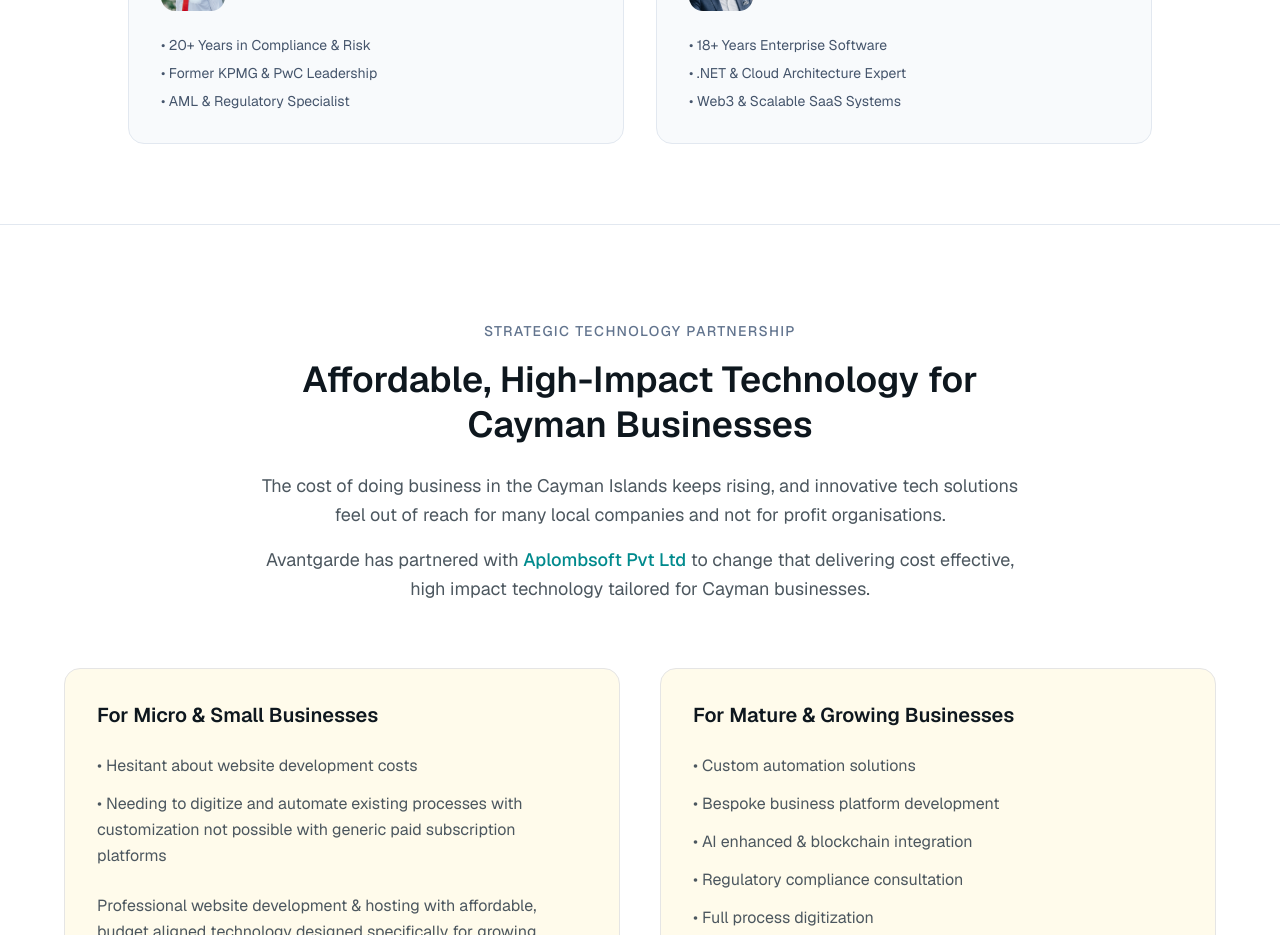
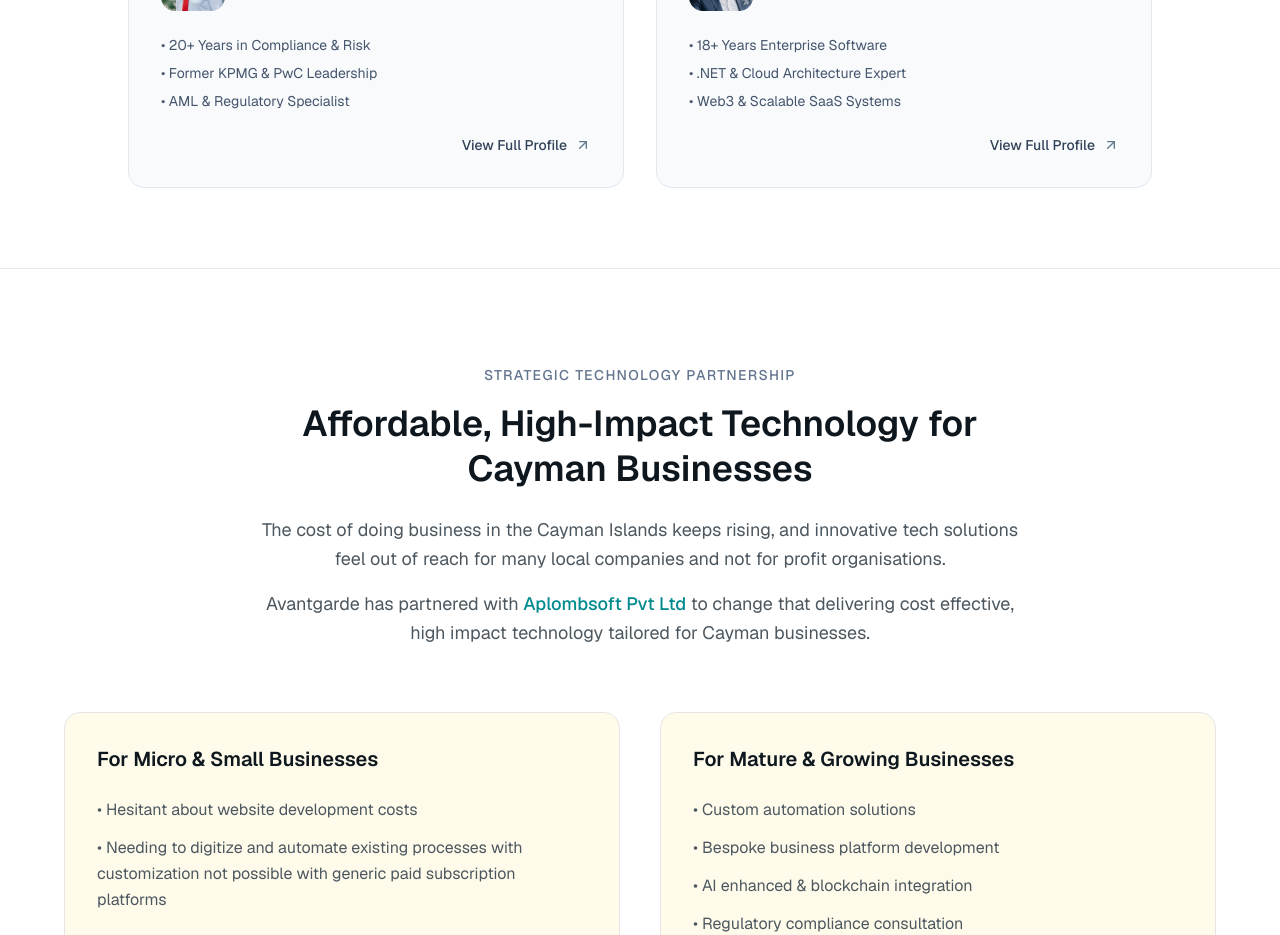
Before and after one commit to ASPLGit/avantgarde-website, a Next.js app: page / in a window 1280 px wide. Shown: the part 1060-1995 px from the top of the page. Built offline with nearby package versions, Linux system fonts and the light colour scheme.

Commit message:
added arrow nav on bio card

```diff
--- a/app/page.tsx
+++ b/app/page.tsx
@@ -14,6 +14,7 @@ import {
   Layers,
   Brain,
   Linkedin,
+  ArrowUpRight,
 } from "lucide-react";
 import { SiteHeader } from "@/components/site-header";
 
@@ -149,7 +150,15 @@ export default function Home() {
                 <li>• Former KPMG & PwC Leadership</li>
                 <li>• AML & Regulatory Specialist</li>
               </ul>
+              <div className="mt-6 flex items-center gap-2 justify-end">
+                <span className="text-sm font-medium text-slate-700 group-hover:text-slate-900 transition-colors">
+                  View Full Profile
+                </span>
 
+                <ArrowUpRight
+                  className="w-4 h-4 text-slate-500 transition-all duration-300 group-hover:text-slate-900 group-hover:translate-x-1 group-hover:-translate-y-1"
+                />
+              </div>
             </Link>
 
             {/* Founder 2 */}
@@ -176,6 +185,15 @@ export default function Home() {
                 <li>• .NET & Cloud Architecture Expert</li>
                 <li>• Web3 & Scalable SaaS Systems</li>
               </ul>
+              <div className="mt-6 flex items-center gap-2 justify-end">
+                <span className="text-sm font-medium text-slate-700 group-hover:text-slate-900 transition-colors">
+                  View Full Profile
+                </span>
+
+                <ArrowUpRight
+                  className="w-4 h-4 text-slate-500 transition-all duration-300 group-hover:text-slate-900 group-hover:translate-x-1 group-hover:-translate-y-1"
+                />
+              </div>
             </Link>
 
           </div>
@@ -371,7 +389,7 @@ export default function Home() {
 
             </div>
           </div>
-          </div>
+        </div>
       </section>
 
 
```
